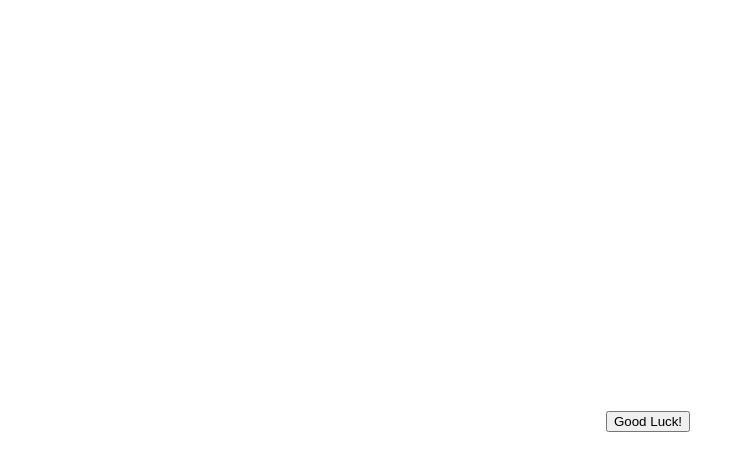
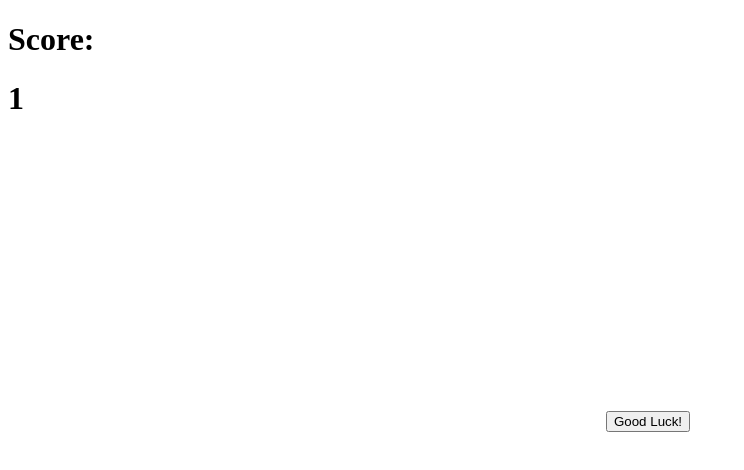
Before and after one commit to Kidhallway/Kidhallway.github.io, a plain HTML site: page roulette.html in a window 1280 px wide. Both pictures are taken after a click on the button "Good Luck!". Shown: the whole page, without its empty margins (0-744 px from the left). Drawn offline with Linux system fonts and the light colour scheme.

Commit message:
uohfhnuio;afaioji

```diff
--- a/roulette.html
+++ b/roulette.html
@@ -8,13 +8,20 @@
             <button id="button" type="button">
                 Good Luck!
             </button>
+<h1>Score:</h1>
+<h1 id="score">0</h1>
         </h1>
         </div>
         <script>
             const btn = document.getElementById("button")
             btn.onclick =() => {
             console.log("hello")
+            let goal = document.getElementById('score');
+            let score = 0
             if(Math.random() <= .25){
+                score = 0
+                goal.textContent = (score)
+                console.log(score)
                 console.log("badluck")
                 document.getElementById("background").style.backgroundColor="Red"
                 setTimeout(function(){
@@ -25,12 +32,16 @@
             } else {
                 console.log("goodluck")
                 document.getElementById("background").style.backgroundColor="limeGreen"
+                score = score + 1
+                goal.textContent = (score)
+                console.log(score)
                 setTimeout(function(){
                 document.getElementById("background").style.backgroundColor="white"
                 }, 2000);
 
             }
             }
+
             </script>
     </body>
 </html>
```
Also changed, not shown: Game/game.html (+1 -0 lines), portfolio.css (line endings or trailing spaces).
